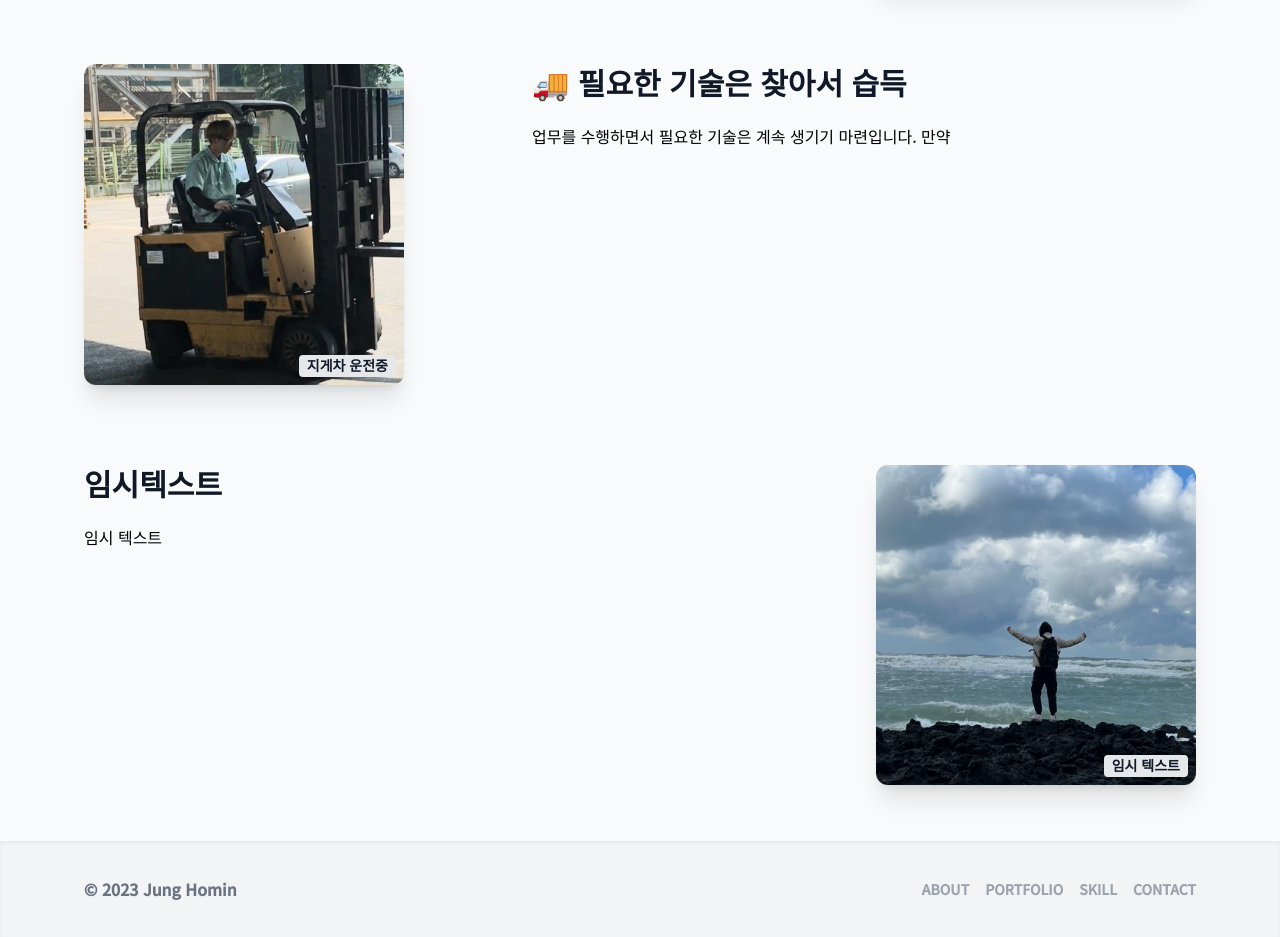
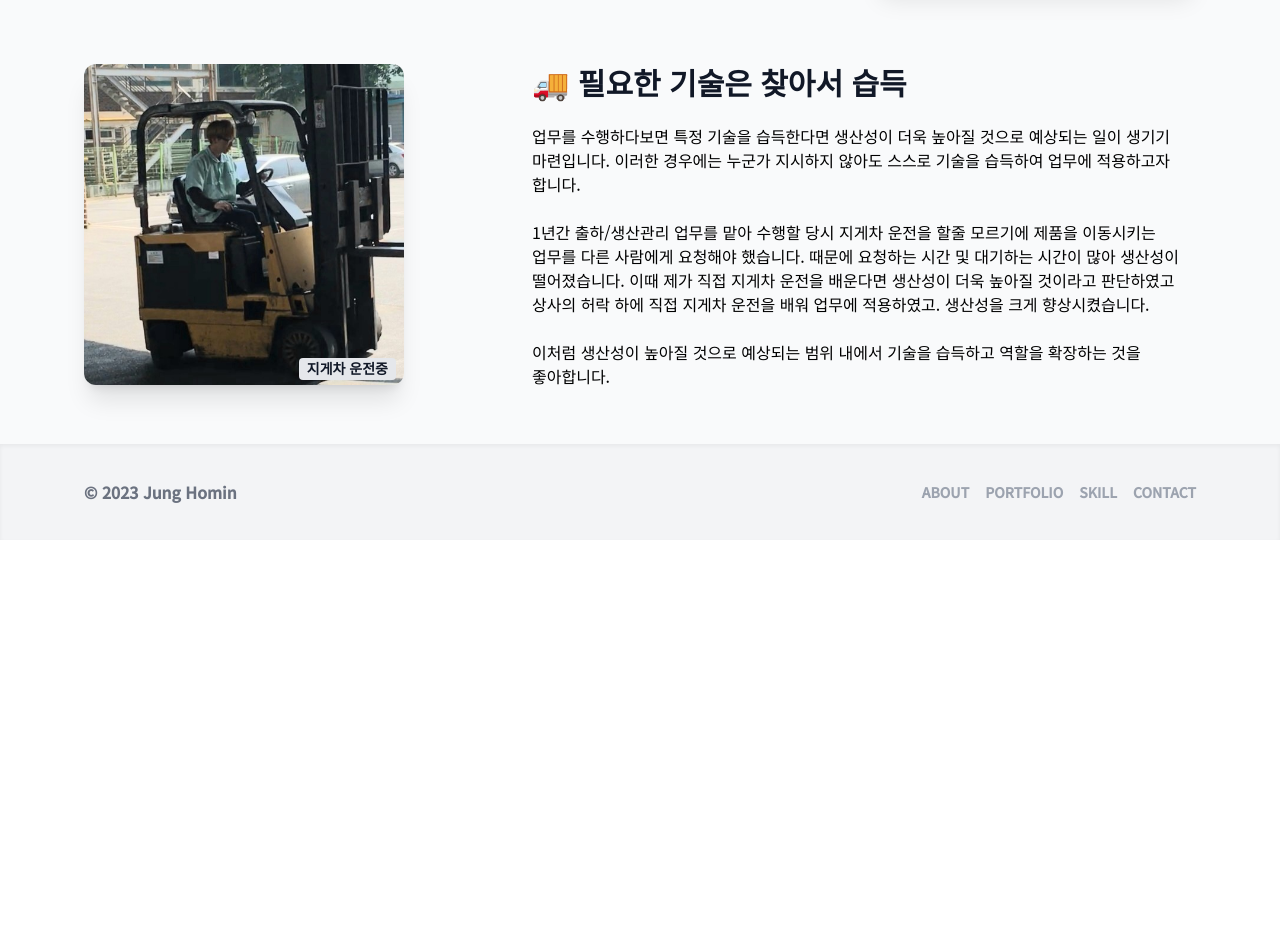
Before and after one commit to mynameishomin/portfolio, a Next.js app: page /about-02 in a window 1280 px wide. Shown: the part 820-1757 px from the top of the page. After the commit the page ends 1360 px from the top, so only its background shows below. Built offline with nearby package versions, Linux system fonts and the light colour scheme; what tailwindcss-3d would draw is missing.

Commit message:
오류 수정

```diff
--- a/pages/about-01.tsx
+++ b/pages/about-01.tsx
@@ -143,23 +143,37 @@ export default () => {
                         <section className="flex space-x-32">
                             <div className="grow">
                                 <h3 className="mb-6 text-3xl font-black text-gray-900">
-                                    임시텍스트
+                                    🤪 실패를 즐긴다.
                                 </h3>
                                 <p className="break-keep">
-                                    임시 텍스트
+                                    실패란 무섭고 부끄럽다고 생각하는 사람들이
+                                    있습니다. 그래서 도전하지 않거나 몰래
+                                    도전하고 실패하는 모습을 숨기곤 합니다.
+                                    하지만 저는 도전과 실패를 모두 공개하고 그
+                                    과정을 즐깁니다.
                                     <br />
+                                    <br />
+                                    최근에 클라이밍을 시작하였는데, 잘 하는
+                                    사람들 사이에서 못하는 모습, 실패하는 모습을
+                                    부끄러워하지 않고 모두 공개하고 그들에게
+                                    도움을 받아 배우고 성장하며 실패를
+                                    극복해나가는 과정을 즐기고 있습니다.
+                                    <br />
+                                    <br />
+                                    이러한 태도는 어떤 도전을 하던지 더욱 빠른
+                                    속도로 성장할 수 있게 만들어주었습니다.
                                 </p>
                             </div>
                             <div className="relative w-80 shrink-0">
                                 <Image
                                     className="block rounded-xl w-full shadow-xl"
-                                    src="/images/about-01_03.jpeg"
+                                    src="/images/about-01_03.gif"
                                     width="500"
                                     height="500"
-                                    alt="지게차 운전중인 저의 모습"
+                                    alt="실내 클라이밍중인 저의 모습"
                                 />
                                 <span className="absolute bottom-2 right-2  pb-0.5 px-2 text-gray-900 bg-gray-200 rounded font-black text-sm">
-                                    임시 텍스트
+                                    실내 클라이밍중
                                 </span>
                             </div>
                         </section>
--- a/pages/about-02.tsx
+++ b/pages/about-02.tsx
@@ -118,33 +118,28 @@ export default () => {
                                     🚚 필요한 기술은 찾아서 습득
                                 </h3>
                                 <p className="break-keep">
-                                    업무를 수행하면서 필요한 기술은 계속 생기기
-                                    마련입니다. 만약
+                                    업무를 수행하다보면 특정 기술을 습득한다면
+                                    생산성이 더욱 높아질 것으로 예상되는 일이
+                                    생기기 마련입니다. 이러한 경우에는 누군가
+                                    지시하지 않아도 스스로 기술을 습득하여
+                                    업무에 적용하고자 합니다.
+                                    <br />
+                                    <br />
+                                    1년간 출하/생산관리 업무를 맡아 수행할 당시
+                                    지게차 운전을 할줄 모르기에 제품을
+                                    이동시키는 업무를 다른 사람에게 요청해야
+                                    했습니다. 때문에 요청하는 시간 및 대기하는
+                                    시간이 많아 생산성이 떨어졌습니다. 이때 제가
+                                    직접 지게차 운전을 배운다면 생산성이 더욱
+                                    높아질 것이라고 판단하였고 상사의 허락 하에
+                                    직접 지게차 운전을 배워 업무에 적용하였고.
+                                    생산성을 크게 향상시켰습니다.
+                                    <br />
+                                    <br />
+                                    이처럼 생산성이 높아질 것으로 예상되는 범위
+                                    내에서 기술을 습득하고 역할을 확장하는 것을
+                                    좋아합니다.
                                 </p>
-                            </div>
-                        </section>
-
-                        <section className="flex space-x-32">
-                            <div className="grow">
-                                <h3 className="mb-6 text-3xl font-black text-gray-900">
-                                    임시텍스트
-                                </h3>
-                                <p className="break-keep">
-                                    임시 텍스트
-                                    <br />
-                                </p>
-                            </div>
-                            <div className="relative w-80 shrink-0">
-                                <Image
-                                    className="block rounded-xl w-full shadow-xl"
-                                    src="/images/about-01_03.jpeg"
-                                    width="500"
-                                    height="500"
-                                    alt="지게차 운전중인 저의 모습"
-                                />
-                                <span className="absolute bottom-2 right-2  pb-0.5 px-2 text-gray-900 bg-gray-200 rounded font-black text-sm">
-                                    임시 텍스트
-                                </span>
                             </div>
                         </section>
                     </motion.div>
--- a/pages/index.tsx
+++ b/pages/index.tsx
@@ -21,12 +21,11 @@ const BudgetSection = ({ data }: { data: Object[] }) => {
               ).getFullYear();
               let month =
                   new Date(item.properties.Date.date.start).getMonth() + 1;
-              if (month < 10) {
-                  month = "0" + month;
-              }
-              monthlyData[year + "-" + month]
-                  ? monthlyData[year + "-" + month].push(item)
-                  : (monthlyData[year + "-" + month] = [item]);
+              const monthFormat = month < 10 ? "0" + month : String(month);
+
+              monthlyData[year + "-" + monthFormat]
+                  ? monthlyData[year + "-" + monthFormat].push(item)
+                  : (monthlyData[year + "-" + monthFormat] = [item]);
           })
         : null;
 
@@ -277,7 +276,11 @@ const PortfolioSection = () => {
                     ? portfolioList.map((portfolio: any) => {
                           return (
                               <li key={portfolio.id}>
-                                  <PortfolioCard portfolioData={portfolio} />
+                                  <Link href={`/portfolio/?id=${portfolio.id}`}>
+                                      <PortfolioCard
+                                          portfolioData={portfolio}
+                                      />
+                                  </Link>
                               </li>
                           );
                       })
--- a/pages/skill.tsx
+++ b/pages/skill.tsx
@@ -24,7 +24,7 @@ const SkillList = () => {
                 animate={{ opacity: 1 }}
                 transition={{ duration: 0.6, delay: 0.9 }}
             >
-                <ul className="flex flex-wrap gap-4">
+                <ul className="grid grid-cols-8 gap-8">
                     {loading ? (
                         <li className="rounded shadow-md hover:shadow-xl hover:-translate-y-2 transition-all duration-300">
                             <button className="block">
```
Also changed, not shown: pages/portfolio/index.tsx (+29 -32 lines), public/images/about-01_03.jpeg (deleted), 1 other file (tests, documents, lock files or other folders).
